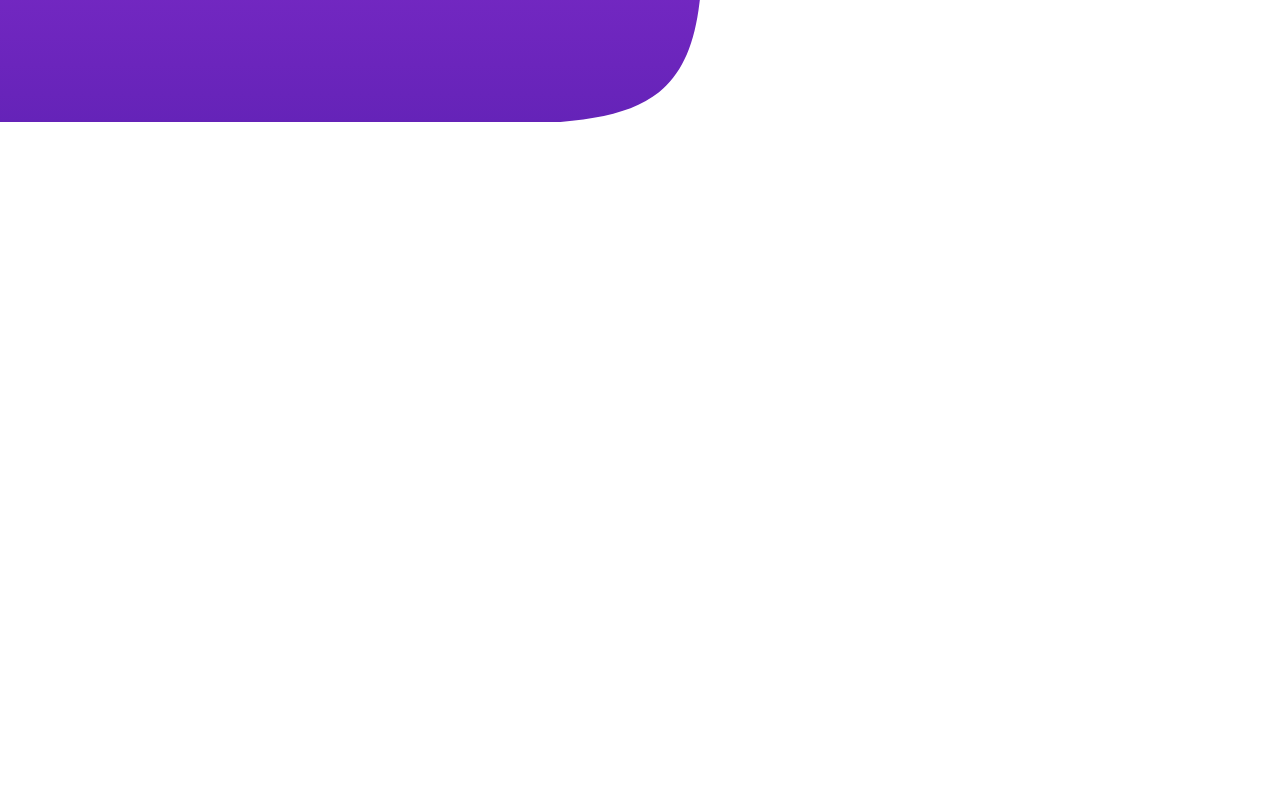
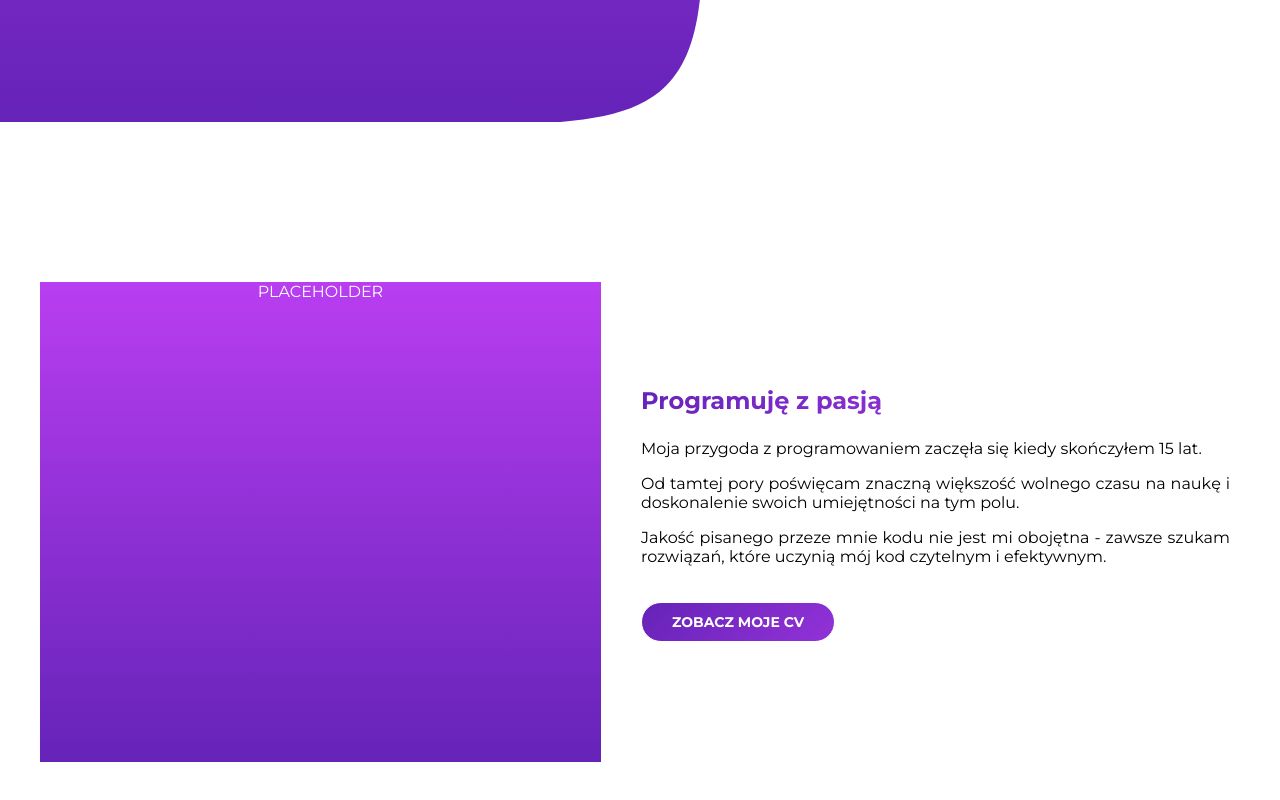
Before and after one commit to MiloszKowalski/personal-site, a React (Create React App) app: page / in a window 1280 px wide. Shown: the part 678-1478 px from the top of the page. Before the commit the page ends 803 px from the top, so only its background shows below. Built offline with nearby package versions, Linux system fonts and the light colour scheme.

Commit message:
Add coding-with-passion section and scroll snapping

```diff
--- a/public/locales/pl/translation.json
+++ b/public/locales/pl/translation.json
@@ -15,6 +15,13 @@
       "gorgeous designs": "zjawiskowe projekty graficzne.",
       "working atmosphere": "przyjemną atmosferę pracy.",
       "projects start finish": "projekty od początku do końca."
+    },
+    "coding with passion": {
+      "heading": "Programuję z pasją",
+      "p1": "Moja przygoda z programowaniem zaczęła się kiedy skończyłem 15 lat.",
+      "p2": "Od tamtej pory poświęcam znaczną większość wolnego czasu na naukę i doskonalenie swoich umiejętności na tym polu.",
+      "p3": "Jakość pisanego przeze mnie kodu nie jest mi obojętna - zawsze szukam rozwiązań, które uczynią mój kod czytelnym i efektywnym.",
+      "button": "ZOBACZ MOJE CV"
     }
   }
 }
--- a/src/index.css
+++ b/src/index.css
@@ -2,6 +2,14 @@
 
 * {
   box-sizing: border-box;
+}
+
+html {
+  scroll-snap-type: y mandatory;
+}
+
+section {
+  scroll-snap-align: end;
 }
 
 body {
--- a/src/views/Home/Home.scss
+++ b/src/views/Home/Home.scss
@@ -30,8 +30,7 @@
 }
 
 .action-wrapper {
-  position: relative;
-  top: 10vh;
+  margin-top: 10vh;
   text-align: center;
 
   @media (min-width: 1024px), (orientation: landscape) {
@@ -97,7 +96,78 @@ a {
     border: 1px solid #fff;
   }
 
+  &.purple {
+    background: linear-gradient(-45deg, var(--gradient-start), var(--gradient-end));
+    background-size: 200%;
+    transition: background-position-x 0.25s, transform 0.25s;
+    color: #fff;
+    border: 1px solid #fff;
+
+    &:hover {
+      background-position-x: right;
+    }
+  }
+
   &:hover {
     transform: scale(1.1);
   }
 }
+
+section.coding-with-passion {
+  scroll-snap-align: end;
+  height: 100vh;
+  padding: 0 8vw;
+  display: flex;
+  align-items: center;
+  text-align: center;
+  flex-direction: column;
+  justify-content: center;
+
+  h3 {
+    font-size: 1.4em;
+  }
+
+  @media (min-width: 1024px) {
+    flex-direction: row-reverse;
+    text-align: left;
+    padding: 0;
+    margin: 0 auto;
+    max-width: 1400px;
+
+    h3 {
+      font-size: 1.5em;
+    }
+  }
+
+  p {
+    text-align: justify;
+  }
+
+  .coding-text-wrapper {
+    margin-bottom: 20px;
+    @media (min-width: 1024px) {
+      margin-right: 50px;
+    }
+  }
+
+  .coding-img-wrapper {
+    width: 1000px;
+    max-width: 100%;
+    height: 480px;
+    background: var(--standard-gradient);
+    margin: 10px;
+    margin-top: 20px;
+    color: #fff;
+    text-align: center;
+    @media (min-width: 1024px) {
+      margin: 40px;
+    }
+  }
+}
+
+h3 {
+  background: linear-gradient(-45deg, var(--gradient-start), var(--gradient-end));
+  -webkit-background-clip: text;
+  background-clip: text;
+  -webkit-text-fill-color: transparent;
+}
--- a/src/views/Home/Home.tsx
+++ b/src/views/Home/Home.tsx
@@ -33,6 +33,20 @@ const Home: React.FC = () => {
           <img srcSet={`${heroDesktop} 2x`} alt="background" />
         </picture>
       </section>
+      <section className="coding-with-passion">
+        <div className="coding-text-wrapper">
+          <h3>{ t('homepage.coding with passion.heading') }</h3>
+          <p>{ t('homepage.coding with passion.p1') }</p>
+          <p>{ t('homepage.coding with passion.p2') }</p>
+          <p>{ t('homepage.coding with passion.p3') }</p>
+          <Link to="/resume"><div className="button purple">
+            { t('homepage.coding with passion.button') }
+          </div></Link>
+        </div>
+        <div className="coding-img-wrapper">
+          PLACEHOLDER
+        </div>
+      </section>
     </div>
   )
 }
```
Also changed, not shown: public/locales/en/translation.json (+7 -0 lines).
